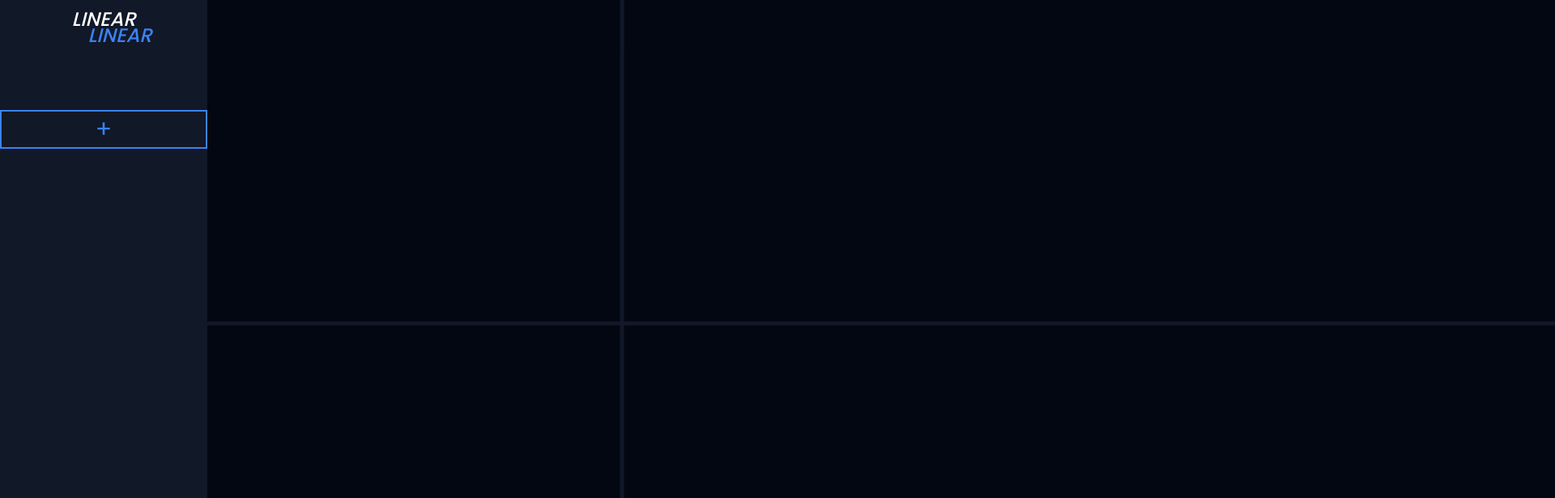
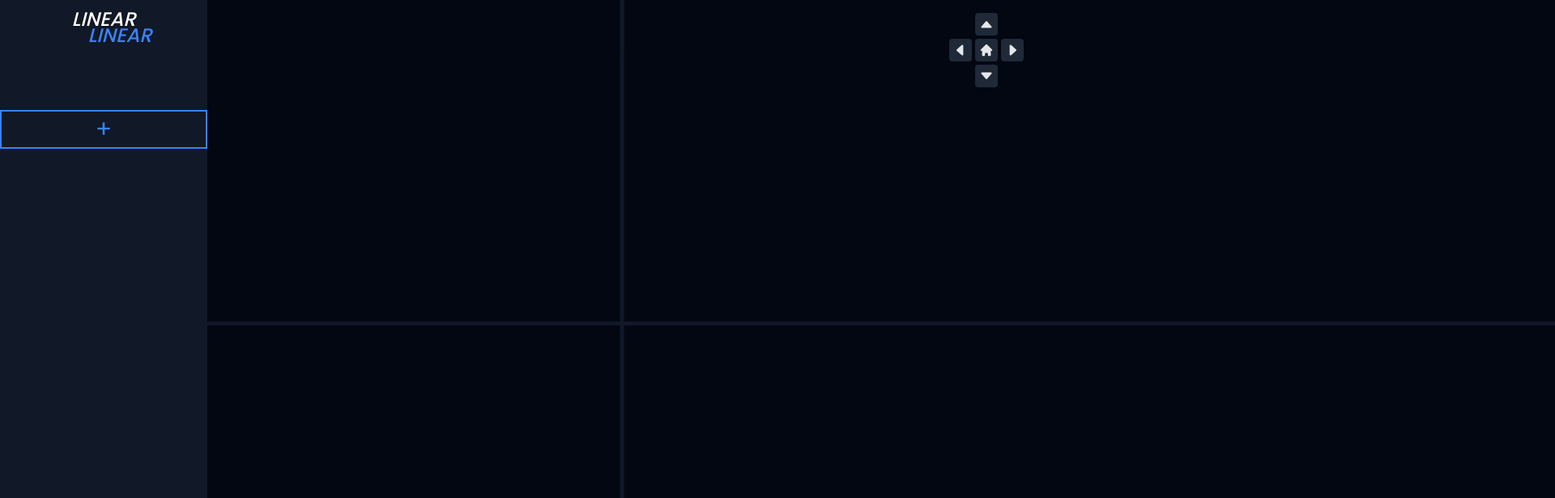
Before and after one commit to arielkeren/linear, a Next.js app: page / in a window 1280 px wide. Shown: the top 616 px of the page at 81% size, 1920 px wide, since content can reach past the window. Built offline with nearby package versions, Linux system fonts and the light colour scheme.

Commit message:
Add navigation controls for moving and returning to origin

```diff
--- /dev/null
+++ b/app/components/controls/ControlButton.tsx
@@ -0,0 +1,35 @@
+import { useRef, useState } from "react";
+import { IconType } from "react-icons";
+
+interface Props {
+  buttonFunction: () => void;
+  icon: IconType;
+}
+
+const HomeButton: React.FC<Props> = ({ buttonFunction, icon }) => {
+  const holdInterval = useRef<NodeJS.Timer | null>(null);
+
+  const startHold = () => {
+    holdInterval.current = setInterval(() => {
+      buttonFunction();
+    }, 10);
+  };
+
+  const stopHold = () => {
+    if (!holdInterval.current) return;
+    clearInterval(holdInterval.current);
+  };
+
+  return (
+    <button
+      onMouseDown={startHold}
+      onMouseUp={stopHold}
+      onMouseOut={stopHold}
+      className="text-gray-200 bg-gray-800 text-lg h-7 w-7 rounded flex justify-center items-center"
+    >
+      {icon({})}
+    </button>
+  );
+};
+
+export default HomeButton;
--- /dev/null
+++ b/app/components/controls/Controls.tsx
@@ -0,0 +1,34 @@
+import ControlButton from "./ControlButton";
+import { HiHome } from "react-icons/hi";
+import {
+  BsFillCaretUpFill,
+  BsFillCaretDownFill,
+  BsFillCaretRightFill,
+  BsFillCaretLeftFill,
+} from "react-icons/bs";
+
+interface Props {
+  resetDragOffset: () => void;
+  movePlane: (direction: "up" | "down" | "right" | "left") => void;
+}
+
+const Controls: React.FC<Props> = ({ resetDragOffset, movePlane }) => {
+  const moveUp = () => movePlane("up");
+  const moveDown = () => movePlane("down");
+  const moveRight = () => movePlane("right");
+  const moveLeft = () => movePlane("left");
+
+  return (
+    <div className="absolute top-4 right-4 flex flex-col items-center gap-1 z-10">
+      <ControlButton buttonFunction={moveUp} icon={BsFillCaretUpFill} />
+      <div className="flex gap-1">
+        <ControlButton buttonFunction={moveLeft} icon={BsFillCaretLeftFill} />
+        <ControlButton buttonFunction={resetDragOffset} icon={HiHome} />
+        <ControlButton buttonFunction={moveRight} icon={BsFillCaretRightFill} />
+      </div>
+      <ControlButton buttonFunction={moveDown} icon={BsFillCaretDownFill} />
+    </div>
+  );
+};
+
+export default Controls;
--- a/app/components/menu/Menu.tsx
+++ b/app/components/menu/Menu.tsx
@@ -20,7 +20,7 @@ const Menu: React.FC<Props> = ({
   changeThickness,
 }) => {
   return (
-    <div className="h-screen w-screen fixed bg-opacity-50 bg-black z-10 flex justify-center items-center">
+    <div className="h-screen w-screen absolute bg-opacity-50 bg-black z-10 flex justify-center items-center">
       <div className="h-2/3 w-2/3 bg-gray-900 relative flex flex-col items-center gap-2 p-6">
         <button onClick={closeMenu} className="absolute top-2 right-2">
           <FaXmark className="text-red-500 text-2xl" />
--- a/app/components/plane/Graph.tsx
+++ b/app/components/plane/Graph.tsx
@@ -184,7 +184,7 @@ const Graph: React.FC<Props> = ({
         height: thickness,
         backgroundColor: color,
         zIndex: deepness,
-        transform: `translate(calc(-128px + ${dragXOffset}px), calc(50vh + ${totalOffset}px + ${dragYOffset}px)) rotate(${radiansToRotate}rad) scaleX(99)`,
+        transform: `translate(calc(-128px + ${dragXOffset}px), calc(50vh + ${totalOffset}px + ${dragYOffset}px)) rotate(${radiansToRotate}rad) scaleX(50)`,
       }}
     ></div>
   );
--- a/app/components/plane/Plane.tsx
+++ b/app/components/plane/Plane.tsx
@@ -1,6 +1,7 @@
 import IGraph from "@/types";
 import Graph from "./Graph";
 import { useState } from "react";
+import Controls from "../controls/Controls";
 
 interface Props {
   slots: IGraph[];
@@ -13,11 +14,8 @@ const Plane: React.FC<Props> = ({ slots }) => {
   const [dragYOffset, setDragYOffset] = useState(0);
 
   const onEnter = () => setIsMouseInside(true);
-
   const onLeave = () => setIsMouseInside(false);
-
   const onPress = () => setIsMousePressed(true);
-
   const onRelease = () => setIsMousePressed(false);
 
   const onMove = (event: React.MouseEvent<HTMLDivElement>) => {
@@ -30,7 +28,40 @@ const Plane: React.FC<Props> = ({ slots }) => {
     );
   };
 
+  const resetDragOffset = () => {
+    setDragXOffset(0);
+    setDragYOffset(0);
+  };
+
+  const movePlane = (direction: "up" | "down" | "right" | "left") => {
+    const MOVE_INTENSITY = 7;
+
+    switch (direction) {
+      case "up":
+        setDragYOffset(
+          (previousDragYOffset) => previousDragYOffset + MOVE_INTENSITY
+        );
+        break;
+      case "down":
+        setDragYOffset(
+          (previousDragYOffset) => previousDragYOffset - MOVE_INTENSITY
+        );
+        break;
+      case "right":
+        setDragXOffset(
+          (previousDragXOffset) => previousDragXOffset - MOVE_INTENSITY
+        );
+        break;
+      case "left":
+        setDragXOffset(
+          (previousDragXOffset) => previousDragXOffset + MOVE_INTENSITY
+        );
+        break;
+    }
+  };
+
   return (
+    <>
       <div
         className={`w-[calc(100vw-256px)] ${isMouseInside && "cursor-grab"} ${
           isMouseInside && isMousePressed && "cursor-grabbing"
@@ -73,6 +104,9 @@ const Plane: React.FC<Props> = ({ slots }) => {
           deepness={-1}
         />
       </div>
+
+      <Controls resetDragOffset={resetDragOffset} movePlane={movePlane} />
+    </>
   );
 };
 
```
Lines whose indentation alone changed are shown as unchanged.
